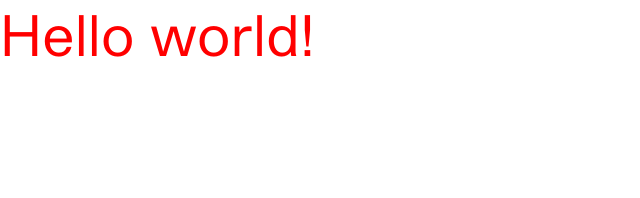
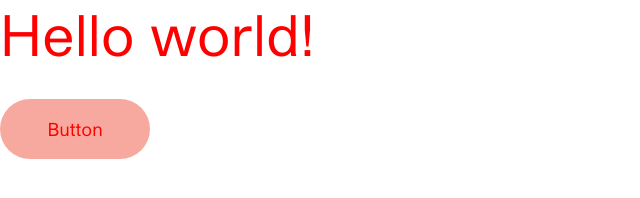
Before and after one commit to tayteboss/trocadero, a Gatsby site in the folder web/: page / in a window 1280 px wide. Shown: the whole page, without its empty margins (0-640 px from the left). Built offline with nearby package versions, Linux system fonts and the light colour scheme; Gatsby itself is replaced by a stand-in of ours.

Commit message:
install storybook - adding boiler button component

```diff
--- /dev/null
+++ b/web/src/elements/buttons/Button.js
@@ -0,0 +1,67 @@
+import React from 'react';
+import PropTypes from 'prop-types';
+import styled, { css } from 'styled-components';
+
+const PrimaryButtonStyle = css`
+  color: ${props => props.theme.colours.red};
+  background-color: ${props => props.theme.colours.salmon};
+  &:active {
+    color: ${props => props.theme.colours.white};
+    background-color: ${props => props.theme.colours.primary.dark};
+  }
+`;
+const SecondaryButtonStyle = css`
+  color: ${props => props.theme.colours.black};
+  background-color: ${props => props.theme.colours.warmgray};
+  &:active {
+    background-color: ${props => props.theme.colours.lightgray};
+  }
+`;
+
+const ButtonStyled = styled.button`
+  display: flex;
+  justify-content: center;
+  align-items: center;
+  ${props => {
+    switch (props.styletype) {
+      case 'primary':
+        return PrimaryButtonStyle;
+      case 'secondary':
+        return SecondaryButtonStyle;
+      default:
+        return PrimaryButtonStyle;
+    }
+  }};
+  border: none;
+  font-size: ${props => props.theme.size.h6};
+  text-align: center;
+  width: 150px;
+  margin-bottom: 30px;
+  cursor: pointer;
+  box-sizing: border-box;
+  padding: 0;
+  height: ${props => (props.small ? '50px' : '60px')};
+  line-height: ${props => (props.small ? '50px' : '60px')};
+  border-radius: ${props => (props.small ? '25px' : '30px')};
+  font-family: ${props => props.theme.fonts.studioPro};
+`;
+const Button = ({ children, styletype, ariaLabel, ...props }) => (
+  <ButtonStyled
+    type='button'
+    styletype={styletype}
+    aria-label={ariaLabel}
+    {...props}
+  >
+    {children}
+  </ButtonStyled>
+);
+Button.propTypes = {
+  styletype: PropTypes.oneOf(['primary', 'secondary']),
+  children: PropTypes.node.isRequired,
+  ariaLabel: PropTypes.string,
+};
+Button.defaultProps = {
+  styletype: 'primary',
+  ariaLabel: '',
+};
+export default Button;
--- a/web/src/pages/index.js
+++ b/web/src/pages/index.js
@@ -3,12 +3,14 @@ import { ThemeProvider } from 'styled-components';
 import Theme from '../shared/theme';
 import GlobalStyle from '../shared/baseCSS';
 import H1 from '../elements/typography/H1';
+import Button from '../elements/buttons/Button';
 
 export default function Home() {
   return (
     <ThemeProvider theme={Theme}>
       <GlobalStyle />
       <H1>Hello world!</H1>
+      <Button styletype='primary'>Button</Button>
     </ThemeProvider>
   )
 };
```
Also changed, not shown: web/package.json (+11 -2 lines), web/src/stories/typography.stories.js (added, +8 -0 lines), static/favicon.ico (deleted), web/.storybook/main.js (added), web/.storybook/preview.js (added), web/static/favicon.ico, 2 other files.
